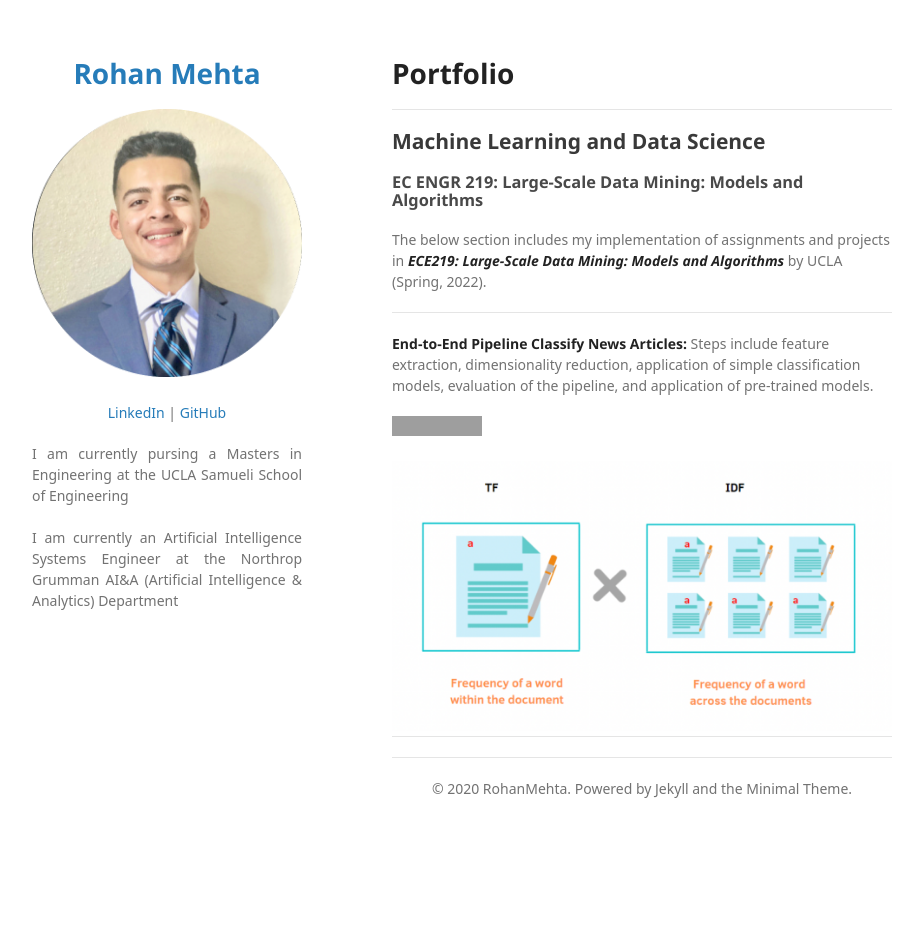
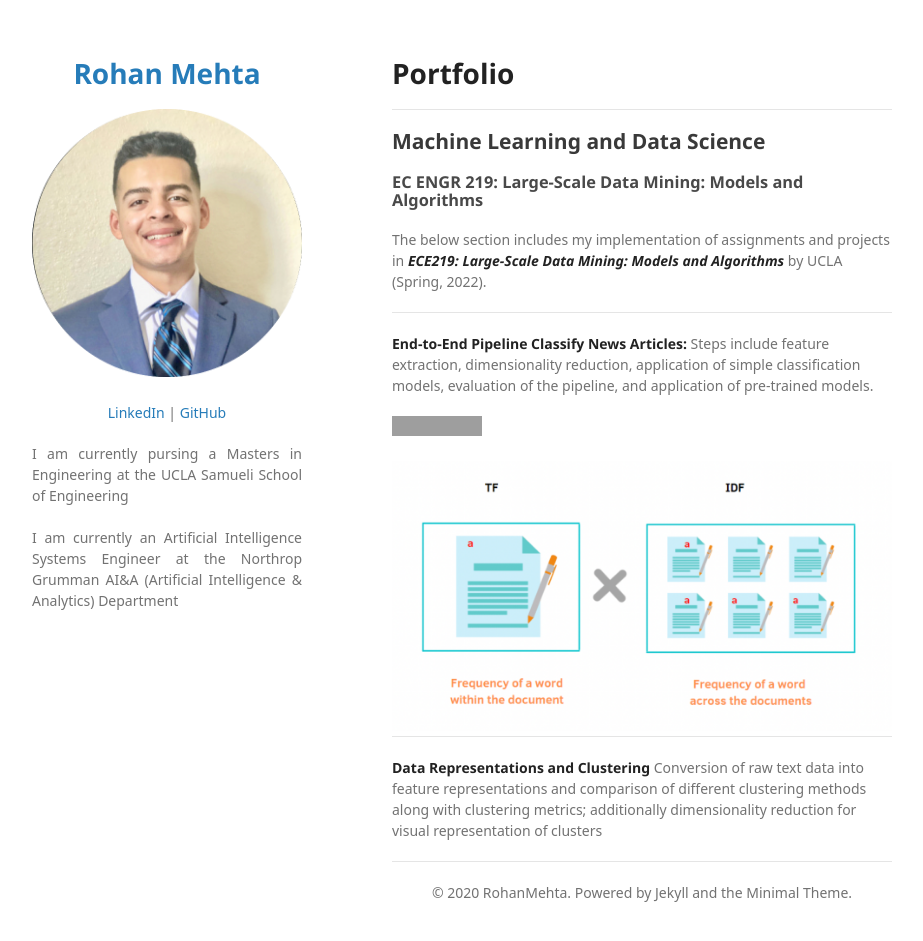
Before and after one commit to rmehta678/rmehta678.github.io, a Jekyll site: the page built from index.md, in a window 1280 px wide and 953 px high. Shown: the top 941 px of the window, without its empty margins (178-1101 px from the left). Built offline with Jekyll 4.4.1, drawn with Linux system fonts in a browser that asks for light colours; some web fonts are replaced; our own code applies the rules of GitHub Pages for plain Markdown files; grey boxes are pictures that could not be loaded.

Commit message:
Update index.md

```diff
--- a/index.md
+++ b/index.md
@@ -17,5 +17,7 @@ The below section includes my implementation of assignments and projects in [***
 
 ---
 
+**Data Representations and Clustering** Conversion of raw text data into feature representations and comparison of different clustering methods along with clustering metrics; additionally dimensionality reduction for visual representation of clusters
+
 ---
 <center>© 2020 RohanMehta. Powered by Jekyll and the Minimal Theme.</center>
```
